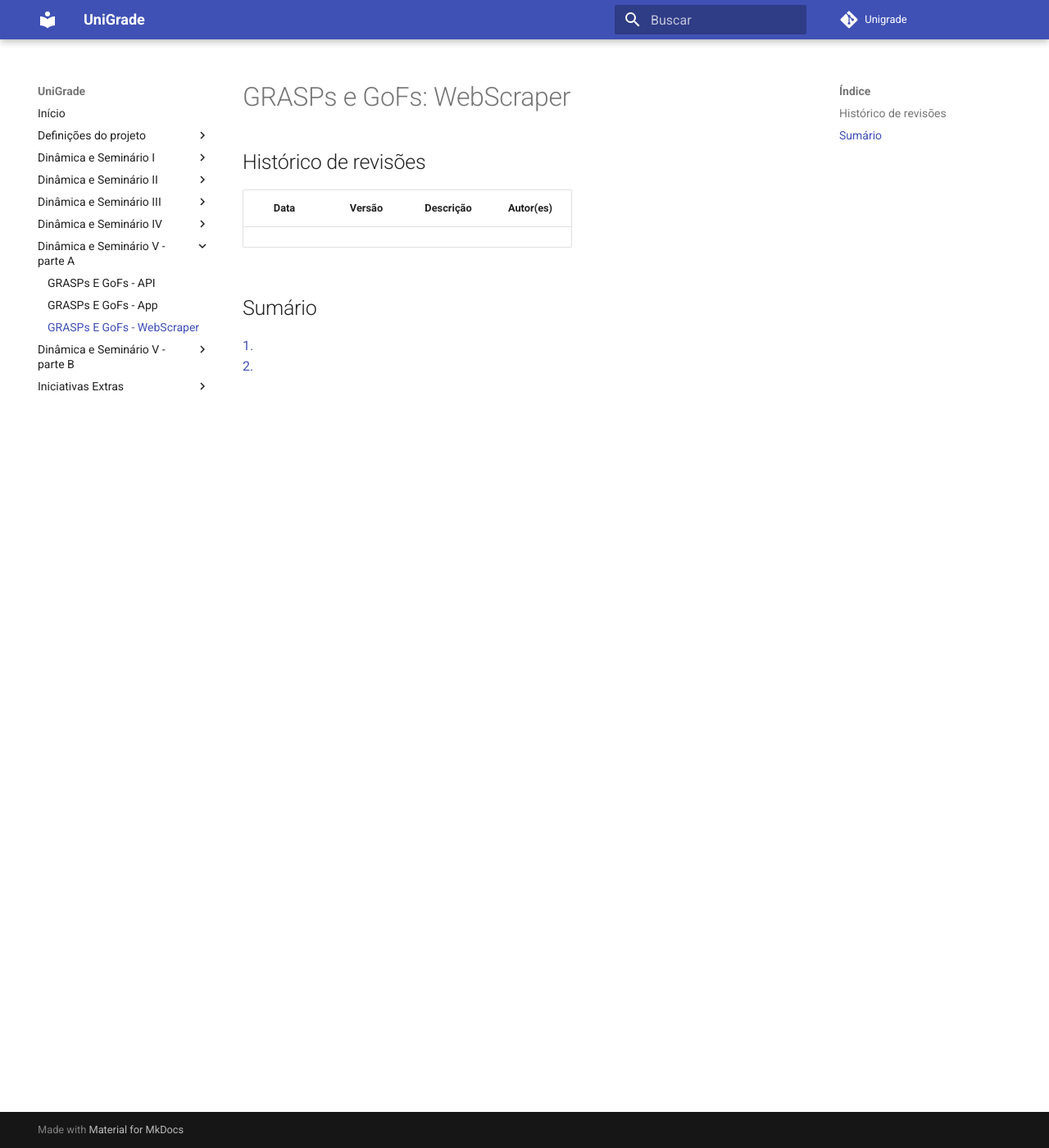
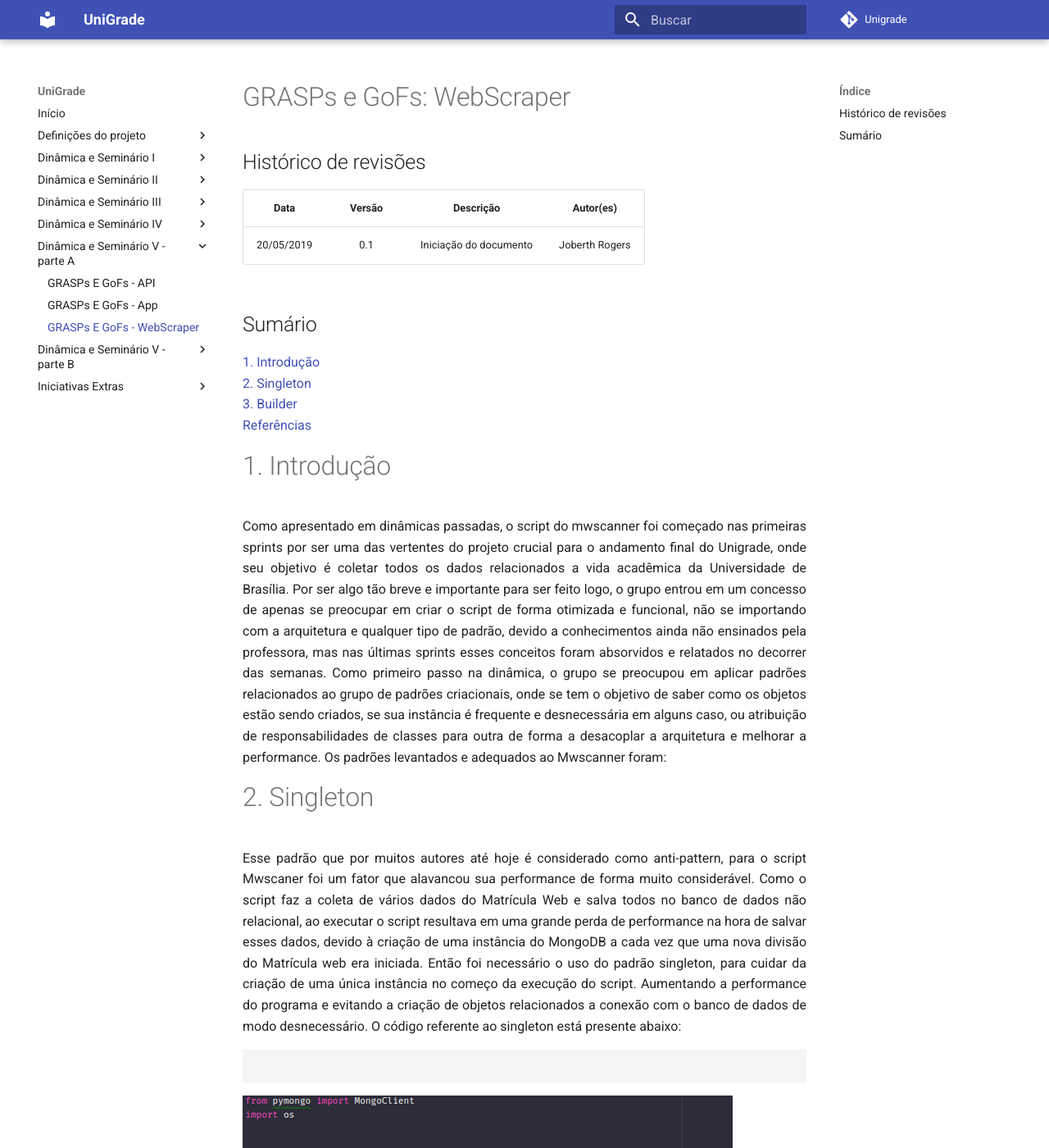
Before and after one commit to ads-unigrade-2019-1/Wiki, an MkDocs documentation site: the page built from docs/dinamica05A/webscraper.md, in a window 1280 px wide and 1400 px high. Shown: the whole window at 82% size. Built offline with MkDocs 1.6.1 and Material for MkDocs 9.7.7, drawn with Linux system fonts in a browser that asks for light colours; some of the changed text lies outside the part shown.

Commit message:
Added explain webscrapper criational pattern implements

```diff
--- a/docs/dinamica05A/webscraper.md
+++ b/docs/dinamica05A/webscraper.md
@@ -3,8 +3,51 @@
 ## Histórico de revisões
 |   Data   |  Versão  |        Descrição       |          Autor(es)          |
 |:--------:|:--------:|:----------------------:|:---------------------------:|
-|   |   |   | |
+|  20/05/2019 |  0.1 | Iniciação do documento  |  Joberth Rogers|
 
 ## Sumário
-[1. ](#1-) <br>
-[2. ](#2-) <br>
+[1. Introdução](#1-introducao) <br>
+[2. Singleton](#2-singleton) <br>
+[3. Builder](#3-builder) <br>
+[Referências](#referencias) <br>
+
+# 1. Introdução
+
+<p style="text-align: justify">Como apresentado em dinâmicas passadas, o script do mwscanner foi começado nas primeiras sprints por ser uma das vertentes do projeto crucial para o andamento final do Unigrade, onde seu objetivo é coletar todos os dados relacionados a vida acadêmica da Universidade de Brasília. Por ser algo tão breve e importante para ser feito logo, o grupo entrou em um concesso de apenas se preocupar em criar o script de forma otimizada e funcional, não se importando com a arquitetura e qualquer tipo de padrão, devido a conhecimentos ainda não ensinados pela professora, mas nas últimas sprints  esses conceitos foram absorvidos e relatados no decorrer das semanas. Como primeiro passo na dinâmica, o grupo se preocupou em aplicar padrões relacionados ao grupo de padrões criacionais, onde se tem o objetivo de saber como os objetos estão sendo criados, se sua instância é frequente  e  desnecessária em alguns caso, ou atribuição de responsabilidades de classes para outra de forma a desacoplar a arquitetura e melhorar a performance. Os padrões levantados e adequados ao Mwscanner foram: </p>
+
+# 2. Singleton
+
+<p style="text-align: justify">Esse padrão que por muitos autores até hoje é considerado como anti-pattern, para o script Mwscaner foi um fator que alavancou sua performance de forma muito considerável. Como o script faz a coleta de vários dados do Matrícula Web e salva todos no banco de dados não relacional, ao executar o script resultava em uma grande perda de performance na hora de salvar esses dados, devido à criação de uma instância do MongoDB a cada vez que uma nova divisão do Matrícula web era iniciada. Então foi necessário o uso do padrão singleton, para cuidar da criação de uma única instância no começo da execução do script. Aumentando a performance do programa e evitando a criação de objetos relacionados a conexão com o banco de dados de modo desnecessário. O código referente ao singleton está presente abaixo:</p>
+
+[![sigleton-mwscanner](img/singleton_mwscanner.png)](img/singleton_mwscanner.png)
+
+<p style="text-align: justify">Ao aplicar o padrão tivemos a queda no tempos
+de execução da build de: </p>
+
+[![build_gitlab-mwscanner](img/build_gitlab1.png)](img/build_gitlab1.png)
+
+<p>Para: </p>
+
+[![build_gitlab-mwscanner](img/build_gitlab2.png)](img/build_gitlab2.png)
+
+<p>Ou seja, o nível de satisfação do padrão foi ótimo na aplicação do script, obtendo
+resultados muito favoráveis e destruído o gargalo na hora da conexão do banco. </p>
+
+<p> Para verificar os links da build, acesse: <br>
+  <a href="https://gitlab.com/ads-unigrade-2019-1/MWScanner/-/jobs/214912533"> https://gitlab.com/ads-unigrade-2019-1/MWScanner/-/jobs/214912533 </a> <br>
+  <a href="https://gitlab.com/ads-unigrade-2019-1/MWScanner/-/jobs/203499362"> https://gitlab.com/ads-unigrade-2019-1/MWScanner/-/jobs/203499362 </a>
+</p>
+
+# 3. Builder
+<p sytlr="text-align: justify">
+Como abordado na definição, o padrão do tipo builder tem por objetivo tentar encapsular a lógica de construção dos objetos criados, devido a complexidade da criação deles, que em alguns casos podem ser muito alta. Portanto, esse padrão tenta isolar a forma que os passos da criação do objeto tomam, a fim de criar objetos de forma simples para a aplicação tornando o código e as estrutura mais agradável e de fácil manutenção (assim botando ordem ao caos). Exemplo de um trecho de código no mwscanner envolvendo builder: </p>
+
+<br>
+
+[![builderclass-mwscanner](img/builder1.png)](img/builder1.png)
+
+[![buildermethod-mwscanner](img/builder2.png)](img/builder2.png)
+
+# Referências
+
+* Slide padrões GOF - disciplina de Arquitetura e Desenho de Software da UnB-Gama - Professora: Milene Serrano
```
Also changed, not shown: docs/dinamica05A/img/build_gitlab1.png (added), docs/dinamica05A/img/build_gitlab2.png (added), docs/dinamica05A/img/builder1.png (added), docs/dinamica05A/img/builder2.png (added), docs/dinamica05A/img/singleton_mwscanner.png (added).
